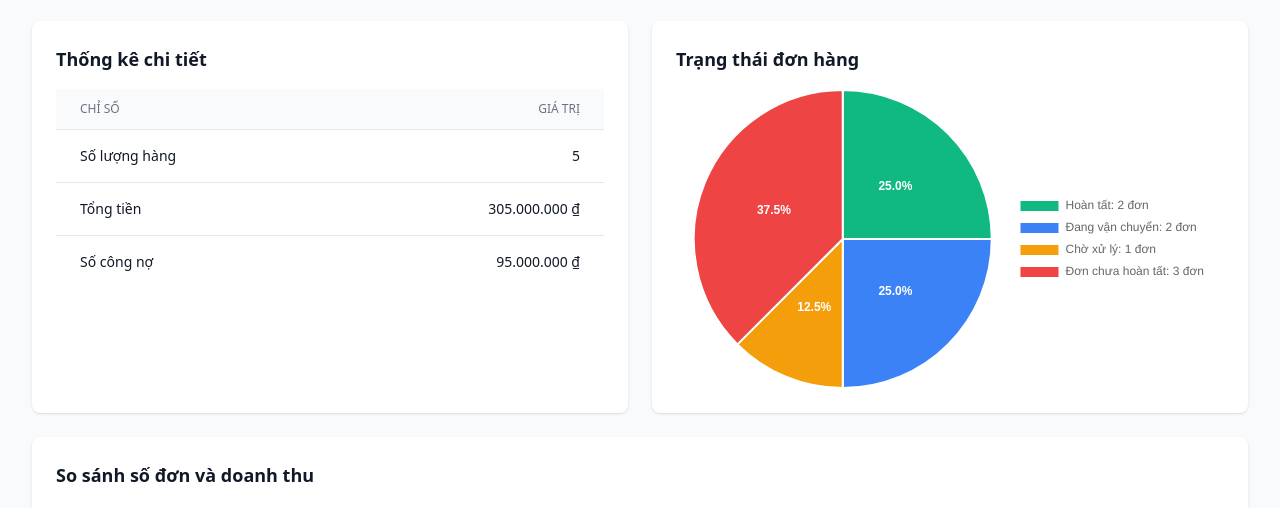
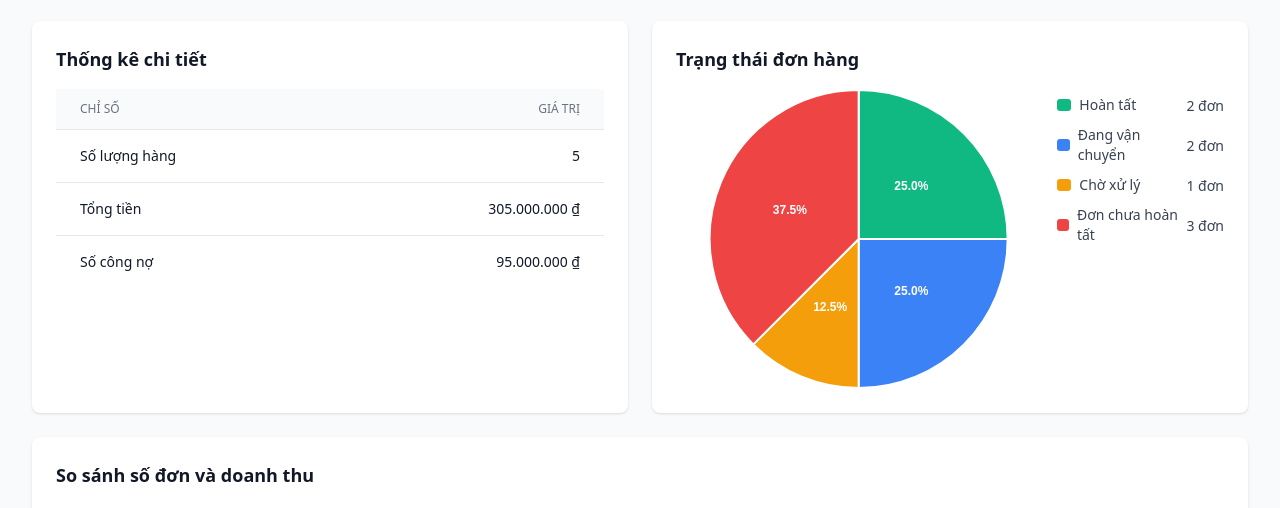
Before and after one commit to Norikachi123/dashboard, a plain HTML site: page index.html in a window 1280 px wide. Shown: the part 272-780 px from the top of the page. Drawn offline with nearby package versions, Linux system fonts and the light colour scheme.

Commit message:
Update index.html

```diff
--- a/index.html
+++ b/index.html
@@ -165,8 +165,11 @@
           <h3 class="text-lg font-semibold text-gray-900 mb-4">
             Trạng thái đơn hàng
           </h3>
-          <div class="chart-container">
-            <canvas id="statusPie"></canvas>
+          <div class="chart-container flex items-start">
+            <div class="w-2/3">
+              <canvas id="statusPie"></canvas>
+            </div>
+            <div id="statusLegend" class="w-1/3 pl-4"></div>
           </div>
         </div>
       </div>
@@ -964,13 +967,8 @@
           "Đơn chưa hoàn tất": "#ef4444",
         };
 
-        // Calculate percentages for labels
-        const statusLabelsWithPercentages = Object.entries(statusCounts).map(
-          ([status, count]) => {
-            const percentage = ((count / totalOrders) * 100).toFixed(1);
-            return `${status}: ${count} đơn`;
-          }
-        );
+        // Build pie chart and an external legend so counts ('... đơn') align vertically
+        const statusLabels = Object.keys(statusCounts);
 
         const statusCtx = document.getElementById("statusPie").getContext("2d");
         // Plugin to draw percentages inside pie slices
@@ -989,7 +987,6 @@
             meta.data.forEach((arc, i) => {
               const value = dataset.data[i];
               if (!value || total === 0) return;
-              // mid angle
               const start = arc.startAngle;
               const end = arc.endAngle;
               const mid = (start + end) / 2;
@@ -997,9 +994,8 @@
               const x = arc.x + Math.cos(mid) * r;
               const y = arc.y + Math.sin(mid) * r;
               const percent = ((value / total) * 100).toFixed(1) + '%';
-              // If slice is too small, skip drawing to avoid overlap
               const sliceAngle = end - start;
-              if (sliceAngle < 0.25) return; // ~14 degrees
+              if (sliceAngle < 0.25) return; // skip very small slices
               ctx.fillText(percent, x, y);
             });
             ctx.restore();
@@ -1010,50 +1006,56 @@
         statusPie = new Chart(statusCtx, {
           type: "pie",
           data: {
-            labels: statusLabelsWithPercentages,
+            labels: statusLabels,
             datasets: [
               {
                 data: Object.values(statusCounts),
-                backgroundColor: Object.keys(statusCounts).map(
-                  (k) => statusColors[k]
-                ),
+                backgroundColor: Object.keys(statusCounts).map((k) => statusColors[k]),
               },
             ],
           },
           options: {
             responsive: true,
             maintainAspectRatio: false,
-            layout: {
-              padding: {
-                right: 10
-              }
-            },
+            layout: { padding: { right: 0 } },
             plugins: {
-              legend: {
-                position: "right",
-                align: 'center',
-                labels: {
-                  padding: 10,
-                },
-              },
+              // hide built-in legend; we'll render an external legend beside the pie
+              legend: { display: false },
               tooltip: {
                 callbacks: {
                   label: function (context) {
                     const value = context.raw;
-                    const total = context.dataset.data.reduce(
-                      (a, b) => a + b,
-                      0
-                    );
+                    const total = context.dataset.data.reduce((a, b) => a + b, 0);
                     const percentage = ((value / total) * 100).toFixed(1);
-                    return `${
-                      context.label.split(" (")[0]
-                    }: ${value} đơn (${percentage}%)`;
+                    return `${context.label}: ${value} đơn`;
                   },
                 },
               },
             },
           },
           plugins: [piePercentPlugin]
+        });
+
+        // Build an external legend next to the pie, using CSS grid so counts align vertically
+        const legendContainer = document.getElementById('statusLegend');
+        legendContainer.innerHTML = '';
+        Object.entries(statusCounts).forEach(([status, count]) => {
+          const percent = totalOrders === 0 ? '0.0' : ((count / totalOrders) * 100).toFixed(1);
+          const color = statusColors[status] || '#ccc';
+          const row = document.createElement('div');
+          row.style.display = 'grid';
+          row.style.gridTemplateColumns = '1fr auto';
+          row.style.gap = '8px';
+          row.style.alignItems = 'center';
+          row.className = 'py-1';
+          row.innerHTML = `
+            <div style="display:flex;align-items:center;">
+              <span style="width:14px;height:12px;background:${color};display:inline-block;border-radius:3px;margin-right:8px;"></span>
+              <span class="text-sm text-gray-700">${status}</span>
+            </div>
+            <div style="text-align:right;"><span class="text-sm text-gray-700">${count} đơn</span></div>
+          `;
+          legendContainer.appendChild(row);
         });
       }
 
```
